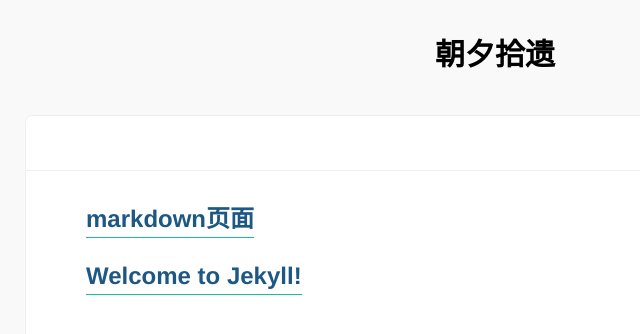
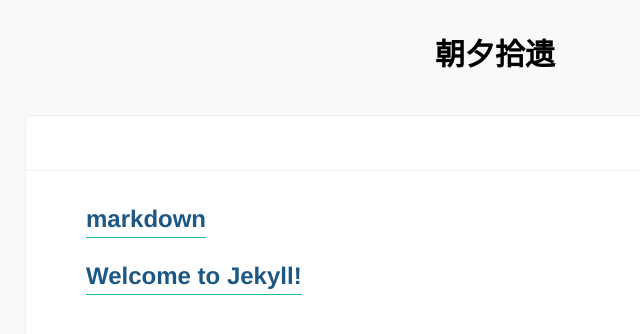
Before and after one commit to pz9042/pz9042.github.io, a Jekyll site: the page built from index.html, in a window 1280 px wide. Shown: the top 334 px of the page, without its empty margins (145-785 px from the left). Built offline with Jekyll 4.4.1, drawn with Linux system fonts in a browser that asks for light colours.

Commit message:
url路径

```diff
--- a/_config.yml
+++ b/_config.yml
@@ -1,2 +1,2 @@
 theme: jekyll-theme-midnight
-baseurl: /
+baseurl: /jekyll/update
--- a/_posts/2017-05-25-make-feixiang.md
+++ b/_posts/2017-05-25-make-feixiang.md
@@ -1,6 +1,6 @@
 ---
 layout: post
-title:  "markdown页面"
+title:  "markdown"
 date:   2017-05-25 18:16:01 -0600
 categories: jekyll update
 ---
```
